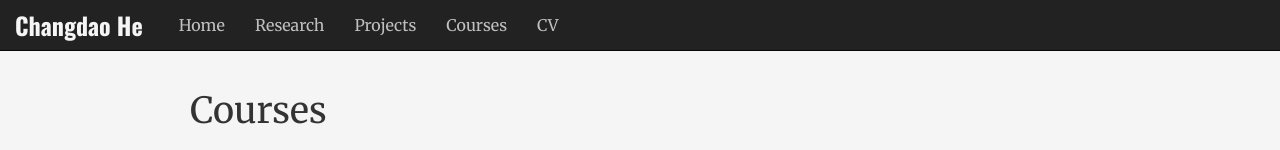
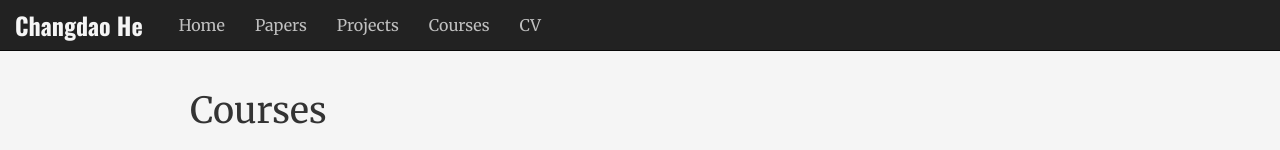
Before and after one commit to michaelcantprogram/michaelcantprogram.github.io, a plain HTML site: page courses.html in a window 1280 px wide. Shown: the top 150 px of the page. Drawn offline with nearby package versions, Linux system fonts and the light colour scheme.

Commit message:
Updated Courses page.

```diff
--- a/courses.html
+++ b/courses.html
@@ -51,7 +51,7 @@
         <div class="collapse navbar-collapse" id="bs-example-navbar-collapse-1">
             <ul class="nav navbar-nav navbar-left">
                 <li><a href="index.html">Home</a></li>
-                <li><a href="research.html">Research</a></li>
+                <li><a href="research.html">Papers</a></li>
                 <li><a href="projects.html">Projects</a></li>
                 <li><a href="courses.html">Courses</a></li>
                 <li class="cv-button"><a href="assets/Changdao_He_CV.pdf" target="_blank">CV</a></li>
```
